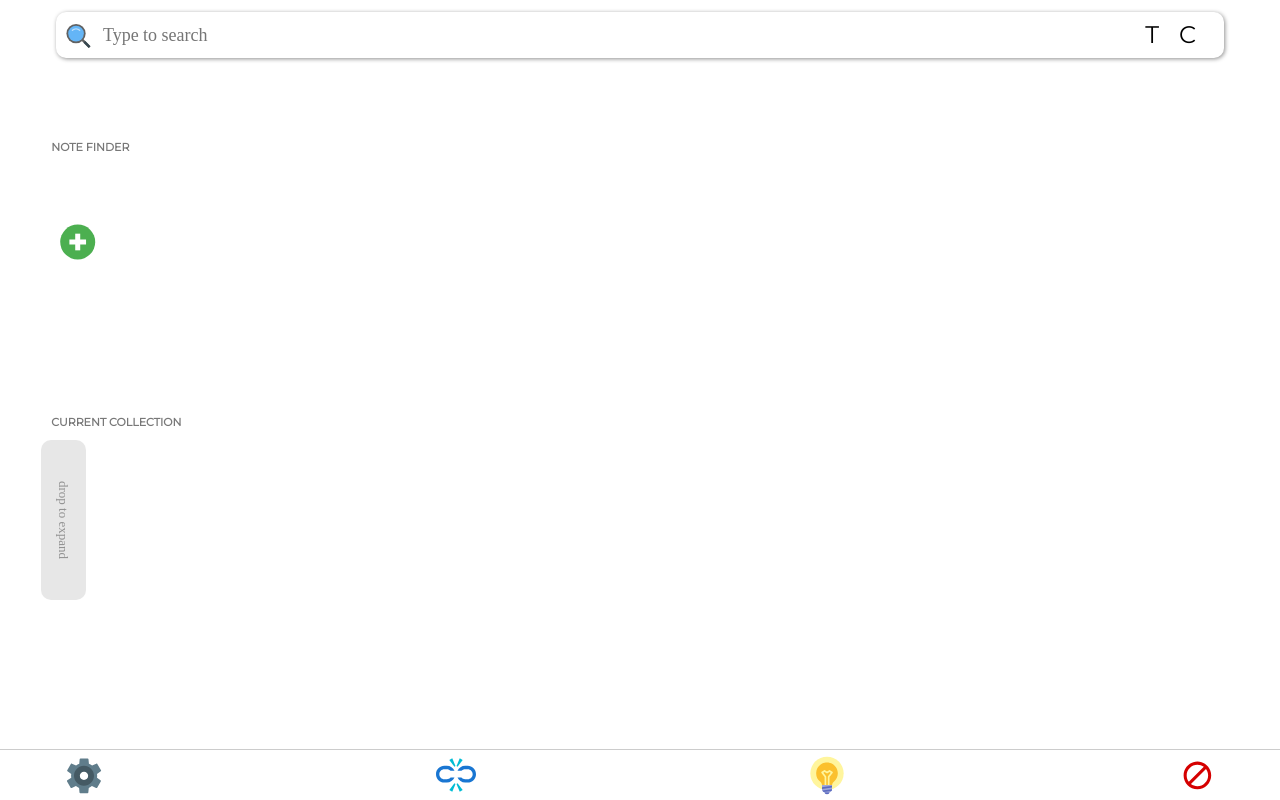
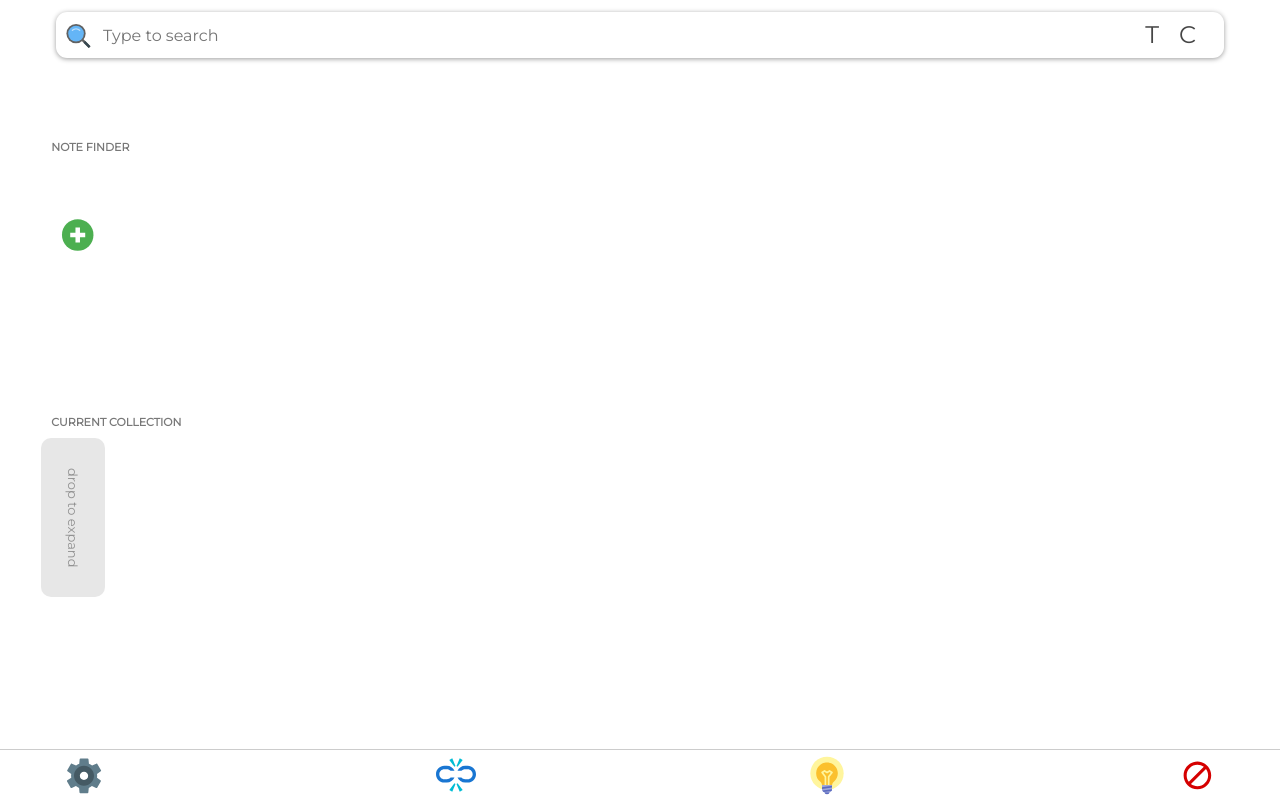
Before and after one commit to nicolamendini/thinkythreads, a React (Create React App) app: page / in a window 1280 px wide. Built offline with nearby package versions, Linux system fonts and the light colour scheme.

Commit message:
dark mode redesign

```diff
--- a/src/components/Editor.js
+++ b/src/components/Editor.js
@@ -153,7 +153,7 @@ const NoteEditor = ({
             >
                 <div className="editor no-scrollbar" id="editor">
                     <ReactQuill
-                        style={{zoom: 1.4}}
+                        style={{zoom: 1.4} }
                         theme="snow"
                         value={editorState}
                         onChange={(value, delta) => handleChange(value, delta, editorRef, setEditorState)}
--- a/src/components/NotesList.js
+++ b/src/components/NotesList.js
@@ -11,6 +11,8 @@ import Note from './Note';
 import {Droppable} from 'react-beautiful-dnd';
 import { useEffect, useState } from 'react';
 import {FcNext, FcPrevious, FcPlus} from 'react-icons/fc';
+//import { VscAdd } from 'react-icons/vsc'
+import { BsPlusSquare } from 'react-icons/bs'
 import Wrapper from './Wrapper';
 import React from 'react'
 
@@ -133,11 +135,21 @@ const NotesList = ({
 
 							<div>
 								{(areaName==='search-area' && currentSlice===0) &&
+									(darkMode ?
+									<BsPlusSquare
+										className='tools-btn arrow-btn add-btn'
+										onClick={() => handleAddNote()}
+										size='2.25em'
+										color='#555555'
+										style={{transform: 'scale(0.8)'}}
+									/>
+									:
 									<FcPlus
 										className='tools-btn arrow-btn add-btn'
 										onClick={() => handleAddNote()}
-										size='2.5em'
+										size='2.25em'
 									/>
+									)
 								}
 							</div>
 
--- a/src/components/SearchArea.js
+++ b/src/components/SearchArea.js
@@ -40,6 +40,7 @@ const SearchArea = ({
                 setSearchProps={setSearchProps}
                 searchProps={searchProps}
                 isDropDisabled={isDropDisabled}
+                darkMode={darkMode}
             />
 
             {!threadOrCollection ?
--- a/src/components/SearchBar.js
+++ b/src/components/SearchBar.js
@@ -8,11 +8,13 @@ SearchBar component
 import React from 'react';
 import { Droppable } from 'react-beautiful-dnd';
 import { FcSearch } from 'react-icons/fc';
+import { BiSearchAlt } from 'react-icons/bi'
 
 const SearchBar = ({
 	setSearchProps,
 	searchProps ,
-	isDropDisabled
+	isDropDisabled,
+	darkMode
 }) => {
 
 	return (
@@ -23,12 +25,15 @@ const SearchBar = ({
 		>
 			{(provided, snapshot) => (
                 <div
-                    className='search'
+                    className={darkMode ? 'search-dark' : 'search-bright'}
                     {...provided.droppableProps}
                     ref={provided.innerRef}
 				>
-
+					{darkMode ?
+					<BiSearchAlt className='search-icons' size='2em' />
+					:
 					<FcSearch className='search-icons' size='2em' />
+					}
 					{provided.placeholder}
 
 					<input
--- a/src/components/Wrapper.js
+++ b/src/components/Wrapper.js
@@ -58,13 +58,13 @@ const Wrapper = ({
                                 threadOrCollection ? {backgroundColor:'#fef3bd'}
                                 : {backgroundColor:'#c4def6'}
                             ),
-                            ...(!snapshot.isDraggingOver && {minWidth:"2em"})
+                            ...(!snapshot.isDraggingOver && {minWidth:"8vh"})
                             })
                         :
                         darkMode ?
-                        {backgroundColor: '#4d4d4d', minWidth:"2em"}
+                        {backgroundColor: '#2e2e2e', minWidth:"8vh", color: '#666666'}
                         :
-                        {backgroundColor: '#e7e7e7', minWidth:"2em"}
+                        {backgroundColor: '#e7e7e7', minWidth:"8vh"}
                     }
                 >
 
@@ -77,7 +77,7 @@ const Wrapper = ({
 
                         (notesLength > 0 ?
                             (
-                                <div style={{paddingLeft:'15px'}}>
+                                <div className='vertical-text'>
                                     wrap <br></br>
                                     {threadOrCollection ? ' thread ' : ' collection '}
                                     <br></br>
@@ -86,7 +86,7 @@ const Wrapper = ({
                             )
                         :
                             (
-                                <div style={{paddingLeft:'15px'}}>
+                                <div className='vertical-text'>
                                     expand
                                     <br></br>
                                     {draggableInfo.note.thread.length ?
--- a/src/index.css
+++ b/src/index.css
@@ -56,7 +56,7 @@ textarea:focus {
 
 .arrow-btn {
 	position: relative;
-	top: 35%;
+	top: 32%;
 }
 
 .note {
@@ -116,27 +116,49 @@ textarea:focus {
 }
 
 .selected-note-dark{
-	border: solid 1px rgb(255, 255, 255);
+	border: solid 1px rgb(179, 179, 179);
 }
 
-.search {
+.search-bright {
 	display: flex;
 	background-color: white;
-	border-radius: 10px;
+	border-radius: 11px;
 	padding: 8px;
 	margin: 1.5vh auto 20px auto;
-	box-shadow: 1px 1px 4px #8f8f8f;
+	box-shadow: 0px 1px 5px rgb(156, 156, 156);
 	max-width: 1240px;
 	width: 90%;
 	height: 30px;
 	max-height: 30px;
+	color: #464646;
 }
 
-.search input {
+.search-bright input {
 	border: none;
 	background-color: white;
 	width: 100%;
-	font: 18px 'Avenir Next';
+	font: 16px 'Montserrat';
+	padding-left: 10px;
+}
+
+.search-dark {
+	display: flex;
+	background-color: #2e2e2e;
+	border-radius: 11px;
+	padding: 8px;
+	margin: 1.5vh auto 20px auto;
+	max-width: 1240px;
+	width: 90%;
+	height: 30px;
+	max-height: 30px;
+	color: #666666;
+}
+
+.search-dark input {
+	border: none;
+	background-color: #2e2e2e;
+	width: 100%;
+	font: 16px 'Montserrat';
 	padding-left: 10px;
 }
 
@@ -174,6 +196,7 @@ textarea:focus {
 	align-items: center;
 	justify-content: space-between;
 	padding: 5px 5vw 5px 5vw;
+	color: #666666
 }
 
 .stripe-label {
@@ -188,14 +211,12 @@ textarea:focus {
 .wrapper {
 	display: flex;
 	border-radius: 10px;
-	font: 13px 'Avenir Next';
+	font: 13px 'Montserrat';
 	align-items: center;
-	text-align: center;
 	color: #919191;
 	margin-right: 2px;
-	height: 20vh;
-	padding-right: 15px;
-	margin: 2px 3px 2px 3px;
+	height: 19.8vh;
+	margin: 0px 3px 0px 3px;
 }
 
 .search-spacer{
@@ -203,8 +224,11 @@ textarea:focus {
 }
 
 .vertical-text{
+	display: flex;
+	align-items: center;
 	writing-mode: vertical-rl;
-	padding-left: 14px;
+	width: 100%;
+	margin: 0 10px 0 10px
 }
 
 .search-filter {
@@ -269,7 +293,7 @@ li h2{
 	border: none;
 	border-bottom: 1px solid rgb(235, 235, 235);
 	height: 10vh;
-	font: 16px sans-serif;
+	font: 16px 'Montserrat';
 	color: rgb(100, 100, 100);
 	background-color: white;
 	padding: 15px;
@@ -343,3 +367,8 @@ li h2{
 .ql-clipboard {
 	position: fixed !important;
 }
+
+.quill > .ql-container > .ql-editor.ql-blank::before{
+    font-size: 13px;
+    color: rgb(133, 133, 133);
+}
```
Also changed, not shown: src/components/Footer.js (+107 -6 lines).
